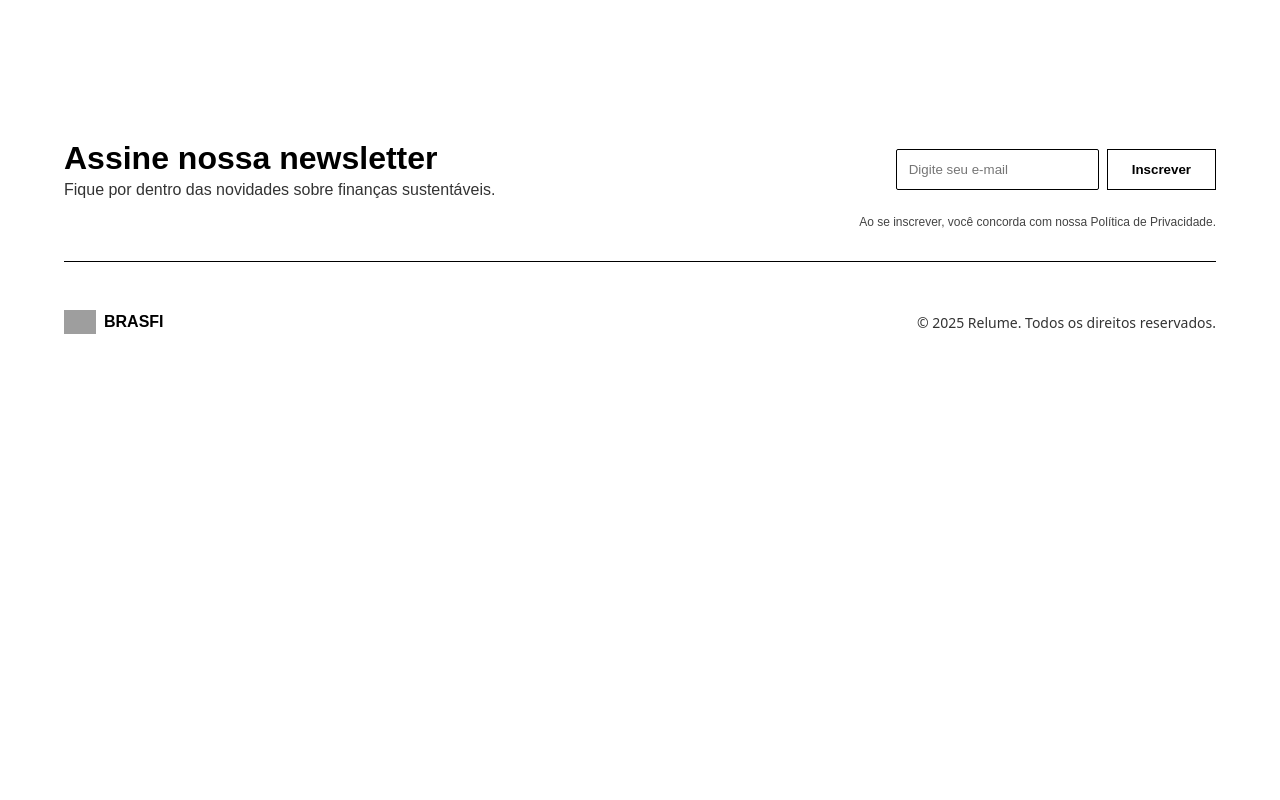
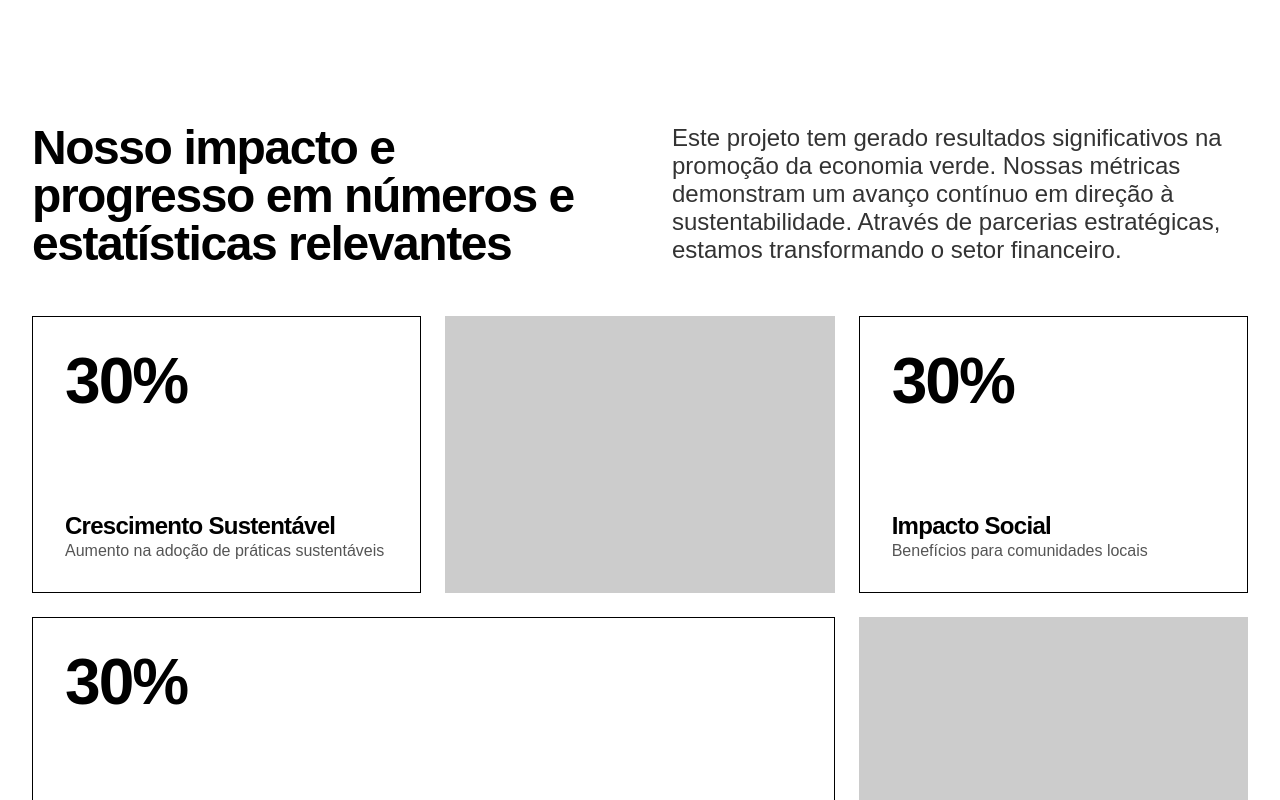
Before and after one commit to MatheusMV05/projetos3g2, a React (Vite) app in the folder Frontend/: page /trabalhe-conosco in a window 1280 px wide. Shown: the part 1240-2040 px from the top of the page. Before the commit the page ends 1654 px from the top, so only its background shows below. Built offline with nearby package versions, Linux system fonts and the light colour scheme; grey boxes are pictures that could not be loaded.

Commit message:
Add Metrics component and styles to enhance TrabalheConosco page

```diff
--- /dev/null
+++ b/Frontend/src/components/Metrics/Metrics.module.css
@@ -0,0 +1,118 @@
+.metricsSection {
+	padding: 64px 32px;
+	background-color: #fff;
+	display: flex;
+	flex-direction: column;
+	gap: 48px;
+}
+
+.header {
+	display: flex;
+	justify-content: space-between;
+	gap: 64px;
+	flex-wrap: wrap;
+}
+
+.header h2 {
+	flex: 1;
+	font-size: 3rem;
+	font-weight: 700;
+	line-height: 48px; /* 100% */
+	letter-spacing: -1.44px;
+	color: #000;
+}
+
+.header p {
+	flex: 1;
+	font-size: 1.5rem;
+	color: #333;
+	font-weight: 400;
+	line-height: normal;
+}
+
+.grid {
+	display: grid;
+	grid-template-columns: repeat(3, 1fr);
+	grid-template-rows: auto auto;
+	gap: 24px;
+	grid-template-areas:
+		'growth image1 social'
+		'investment investment image2';
+}
+
+.card {
+	border: 1px solid #000;
+	padding: 32px;
+	display: flex;
+	flex-direction: column;
+	justify-content: space-between;
+	min-height: 240px;
+	background-color: #fff;
+	transition: border-color 0.3s ease, box-shadow 0.3s ease, transform 0.3s ease;
+	position: relative;
+	cursor: default;
+}
+
+.card:hover {
+	border-color: #1a73e8;
+	box-shadow: 0 6px 16px rgba(0, 0, 0, 0.08);
+	transform: translateY(-4px);
+}
+
+.card:nth-of-type(1) {
+	grid-area: growth;
+}
+
+.card:nth-of-type(2) {
+	grid-area: investment;
+}
+
+.card:nth-of-type(3) {
+	grid-area: social;
+}
+
+.value {
+	font-size: 4rem;
+	font-weight: 700;
+	line-height: 64px; /* 100% */
+	letter-spacing: -1.92px;
+	margin-bottom: 24px;
+	color: #000;
+}
+
+.cardTitle {
+	font-size: 1.5rem;
+	font-weight: 600;
+	margin-bottom: 4px;
+	line-height: 24px; /* 100% */
+	letter-spacing: -0.72px;
+	color: #000;
+}
+
+.cardDesc {
+	font-size: 1rem;
+    font-weight: 400;
+	color: #555;
+}
+
+.imagePlaceholder {
+	background-color: #ccc;
+	height: 277px;
+	align-self: stretch;
+}
+
+.imagePlaceholder:first-of-type {
+	grid-area: image1;
+}
+
+.imagePlaceholder:last-of-type {
+	grid-area: image2;
+}
+
+@media (max-width: 768px) {
+	.grid {
+		grid-template-areas: none;
+		grid-template-columns: 1fr;
+		grid-template-rows: auto;
+	}
+}
--- /dev/null
+++ b/Frontend/src/components/Metrics/Metrics.tsx
@@ -0,0 +1,101 @@
+import React from 'react';
+import styles from './Metrics.module.css';
+import { motion, useAnimation, useInView } from 'framer-motion';
+import { useEffect, useRef, useState } from 'react';
+
+const metrics = [
+	{
+		value: 30,
+		title: 'Crescimento Sustentável',
+		desc: 'Aumento na adoção de práticas sustentáveis',
+	},
+	{
+		value: 30,
+		title: 'Investimentos Verdes',
+		desc: 'Crescimento em investimentos sustentáveis',
+	},
+	{
+		value: 30,
+		title: 'Impacto Social',
+		desc: 'Benefícios para comunidades locais',
+	},
+];
+
+interface MetricCardProps {
+	value: number;
+	title: string;
+	desc: string;
+}
+
+const MetricCard = ({ value, title, desc }: MetricCardProps) => {
+	const ref = useRef(null);
+	const isInView = useInView(ref, { once: true });
+	const controls = useAnimation();
+	const [count, setCount] = useState(0);
+
+	useEffect(() => {
+		if (isInView) {
+			controls.start('visible');
+			let start = 0;
+			const duration = 800;
+			const step = value / (duration / 16);
+
+			const animate = () => {
+				start += step;
+				if (start < value) {
+					setCount(Math.round(start));
+					requestAnimationFrame(animate);
+				} else {
+					setCount(value);
+				}
+			};
+			animate();
+		}
+	}, [isInView, controls, value]);
+
+	return (
+		<motion.div
+			className={styles.card}
+			ref={ref}
+			initial="hidden"
+			animate={controls}
+			variants={{
+				hidden: { opacity: 0, y: 40 },
+				visible: { opacity: 1, y: 0 },
+			}}
+			transition={{ duration: 0.5, ease: 'easeOut' }}
+		>
+			<strong className={styles.value}>{count}%</strong>
+			<div>
+				<h3 className={styles.cardTitle}>{title}</h3>
+				<p className={styles.cardDesc}>{desc}</p>
+			</div>
+		</motion.div>
+	);
+};
+
+const Metrics: React.FC = () => {
+	return (
+		<section className={styles.metricsSection}>
+			<div className={styles.header}>
+				<h2>Nosso impacto e progresso em números e estatísticas relevantes</h2>
+				<p>
+					Este projeto tem gerado resultados significativos na promoção da
+					economia verde. Nossas métricas demonstram um avanço contínuo em
+					direção à sustentabilidade. Através de parcerias estratégicas, estamos
+					transformando o setor financeiro.
+				</p>
+			</div>
+
+			<div className={styles.grid}>
+				{metrics.map((item, index) => (
+					<MetricCard key={index} {...item} />
+				))}
+				<div className={styles.imagePlaceholder}></div>
+				<div className={styles.imagePlaceholder}></div>
+			</div>
+		</section>
+	);
+};
+
+export default Metrics;
--- a/Frontend/src/pages/TrabalheConosco/TrabalheConosco.tsx
+++ b/Frontend/src/pages/TrabalheConosco/TrabalheConosco.tsx
@@ -2,6 +2,7 @@ import React from 'react';
 import CallToAction from '../../components/CallToAction/CallToAction';
 import Testimonial from '../../components/Testimonial/Testimonial';
 import Partners from '../../components/Partners/Partners';
+import Metrics from '../../components/Metrics/Metrics';
 
 const TrabalheConosco: React.FC = () => {
 	return (
@@ -9,6 +10,7 @@ const TrabalheConosco: React.FC = () => {
 			<CallToAction />
 			<Testimonial />
 			<Partners />
+			<Metrics />
 		</>
 	);
 };
```
